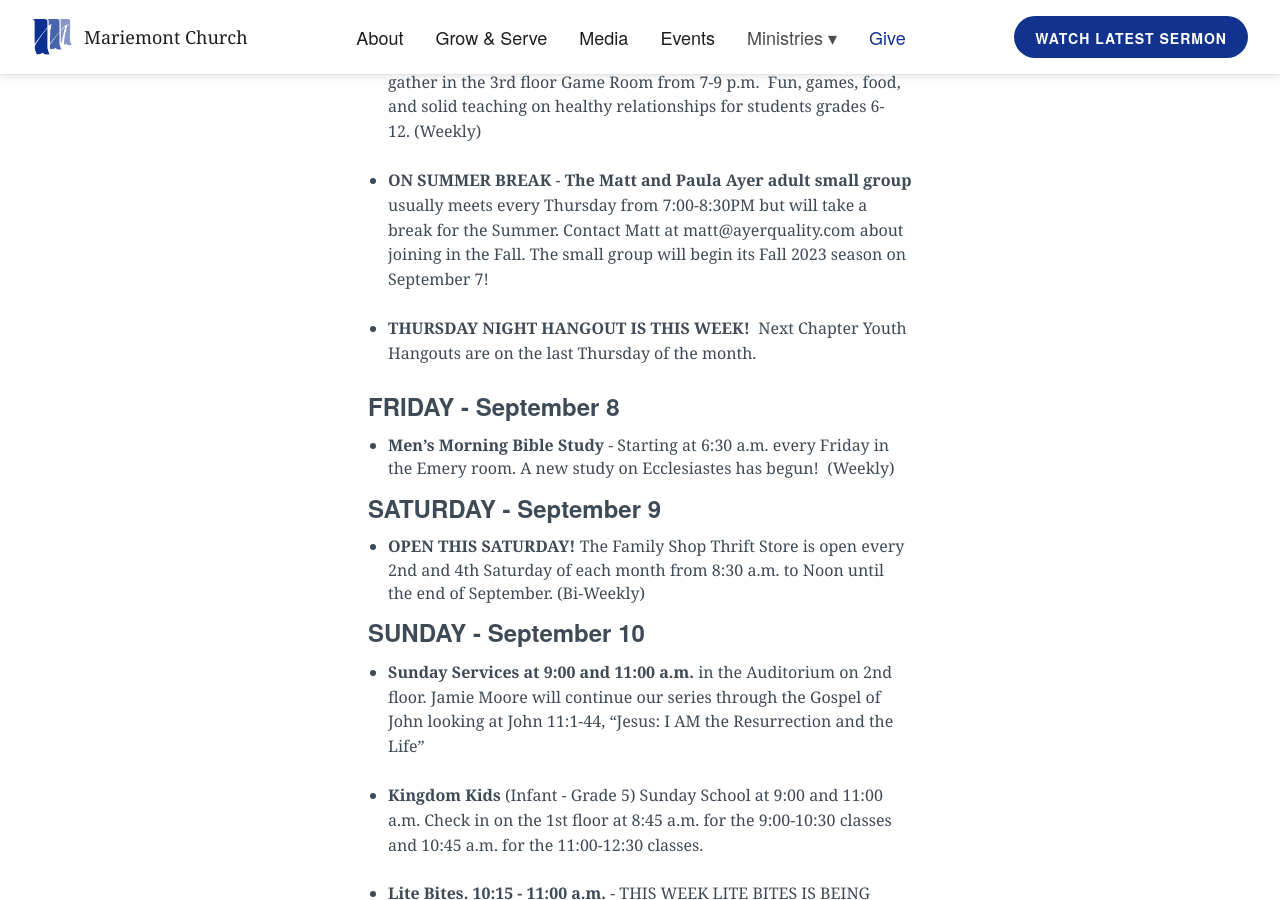
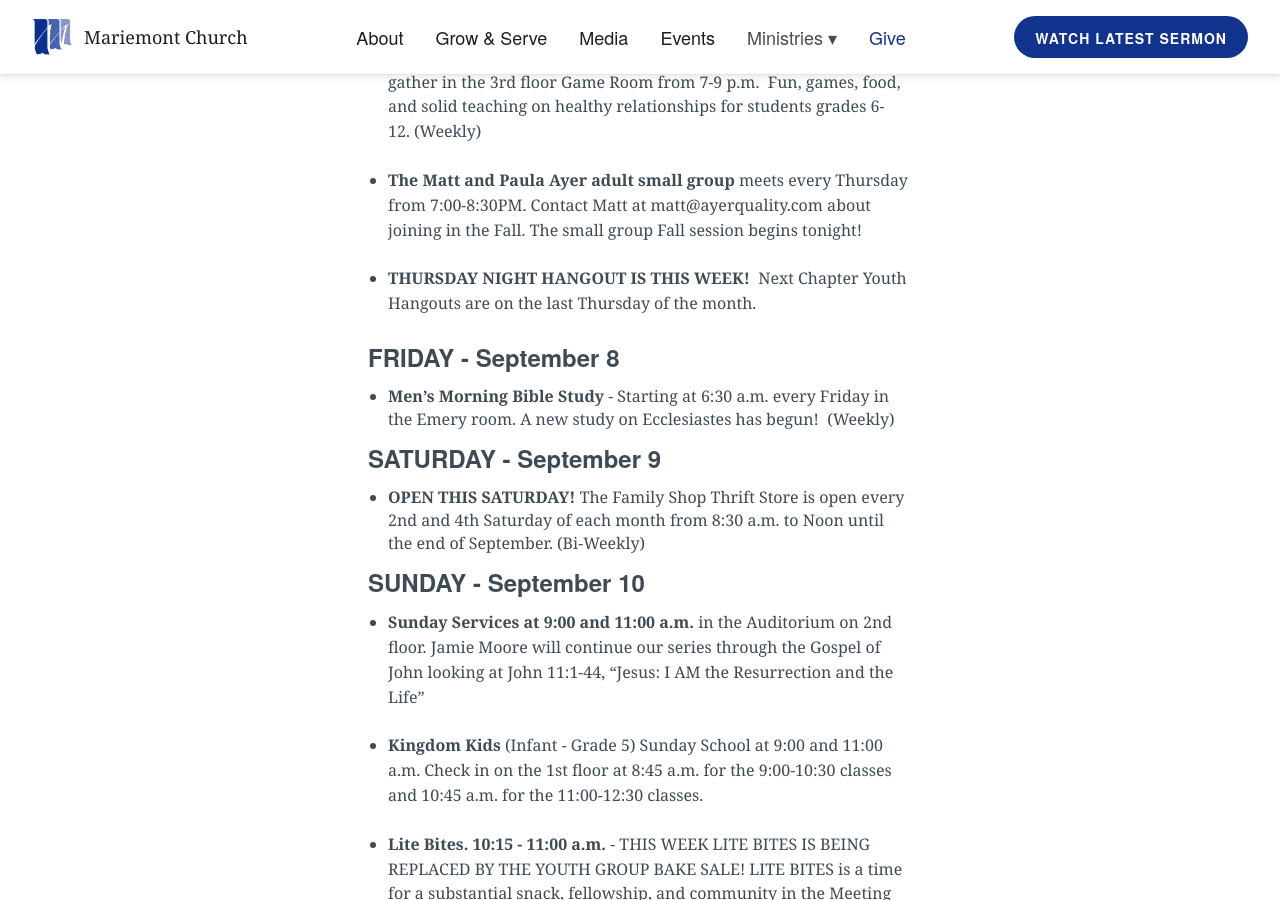
Before and after one commit to lukemoderwell/mariemont, a Jekyll site: the page built from mc-weekly-calendar.markdown, in a window 1280 px wide and 900 px high, scrolled down 464 px. Built offline with Jekyll 4.4.1, drawn with Linux system fonts in a browser that asks for light colours; nearby versions of some CDN libraries.

Commit message:
Updated Mc Weekly Calendar

```diff
--- a/mc-weekly-calendar.markdown
+++ b/mc-weekly-calendar.markdown
@@ -17,7 +17,7 @@
 
 * **Next Chapter Youth** (Junior High and High School grades 6-12) will gather in the 3rd floor Game Room from 7-9 p.m.  Fun, games, food, and solid teaching on healthy relationships for students grades 6-12. (Weekly)
 
-* **ON SUMMER BREAK** - **The Matt and Paula Ayer adult small group** usually meets every Thursday from 7:00-8:30PM but will take a break for the Summer. Contact Matt at matt@ayerquality.com about joining in the Fall. The small group will begin its Fall 2023 season on September 7!
+* **The Matt and Paula Ayer adult small group** meets every Thursday from 7:00-8:30PM. Contact Matt at matt@ayerquality.com about joining in the Fall. The small group Fall session begins tonight!
 
 * **THURSDAY NIGHT HANGOUT IS THIS WEEK!**  Next Chapter Youth Hangouts are on the last Thursday of the month.
 
```
